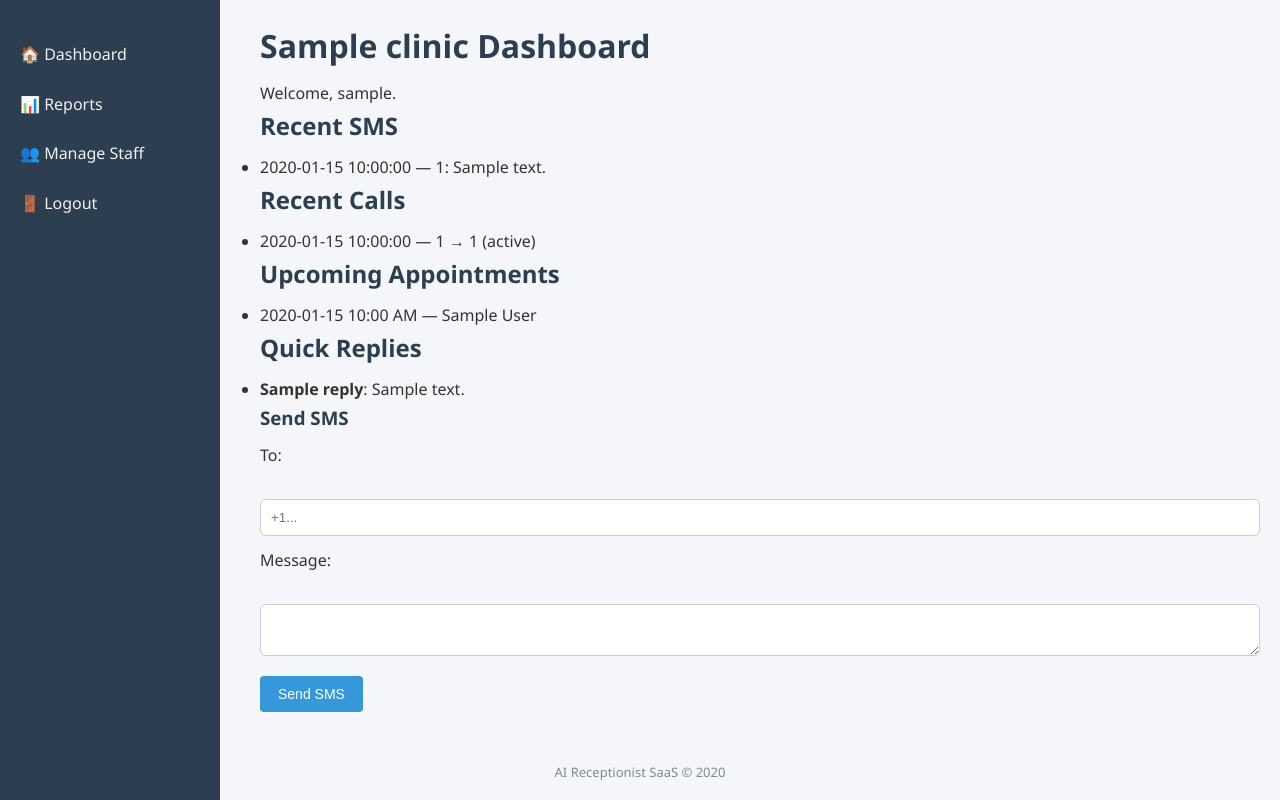
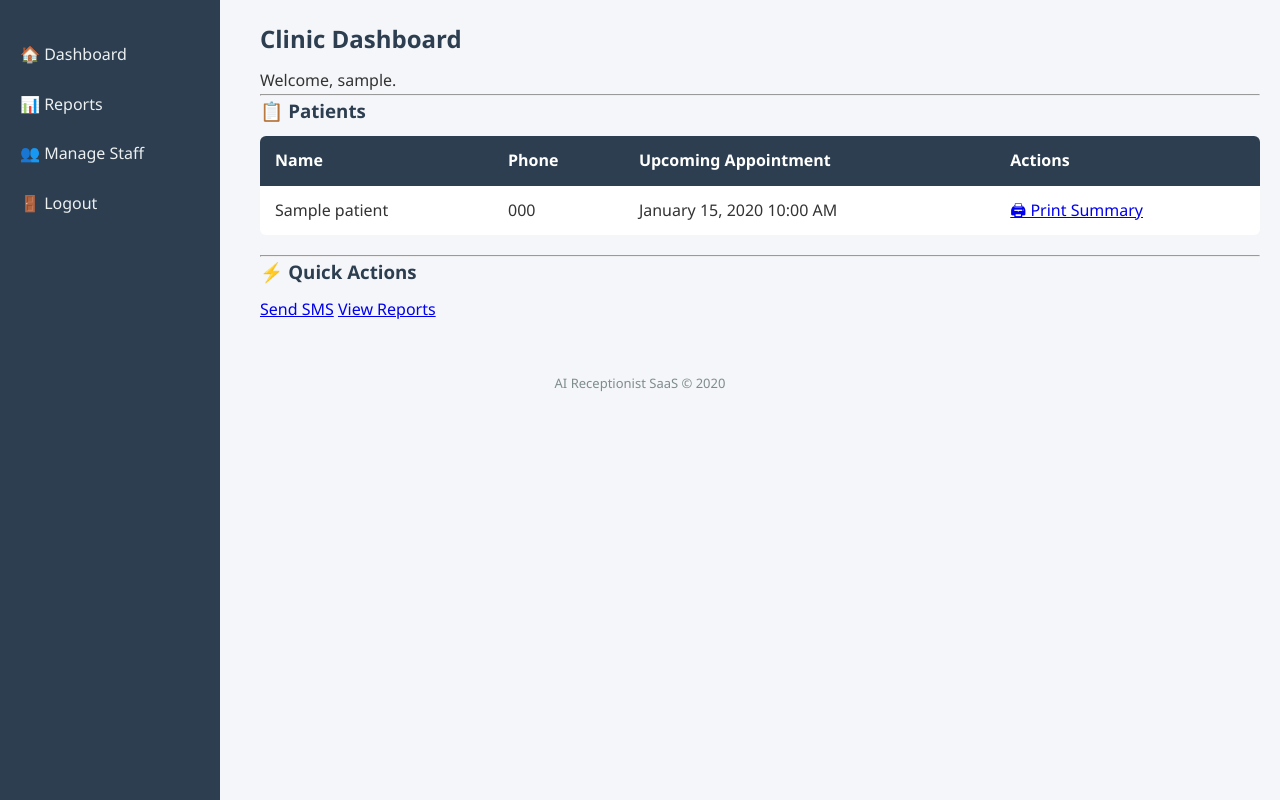
Before and after one commit to ConnorV2006/AI-Receptionist-Enchanced, a Flask app: template templates/clinic_dashboard.html in a window 1280 px wide. Run offline with Flask 3, Linux system fonts and the light colour scheme; tables that the repository leaves empty hold one stand-in row (values such as "Sample post"); the template is opened without the code that fills it: values that come from a table or form of the project are taken from there, most other values are stand-ins (such as "Sample title", 1, 10 or a date in 2020).

Commit message:
Update clinic_dashboard.html

```diff
--- a/templates/clinic_dashboard.html
+++ b/templates/clinic_dashboard.html
@@ -1,56 +1,54 @@
 {% extends "base.html" %}
 {% block content %}
-<h1>{{ clinic.name }} Dashboard</h1>
 
-{% if admin %}
-  <p>Welcome, {{ admin.username }}{% if admin.is_superadmin %} (Super Admin){% endif %}.</p>
-{% endif %}
+<h2>Clinic Dashboard</h2>
 
-<h2>Recent SMS</h2>
-<ul>
-  {% for sms in sms_logs %}
-    <li>{{ sms.timestamp }} — {{ sms.to_number }}: {{ sms.message_body }}</li>
-  {% else %}
-    <li>No SMS yet.</li>
-  {% endfor %}
-</ul>
+<p>Welcome, {{ admin.username }}{% if admin.is_superadmin %} (Super Admin){% endif %}.</p>
 
-<h2>Recent Calls</h2>
-<ul>
-  {% for call in call_logs %}
-    <li>{{ call.timestamp }} — {{ call.from_number }} → {{ call.to_number }} ({{ call.status }})</li>
-  {% else %}
-    <li>No calls yet.</li>
-  {% endfor %}
-</ul>
+<hr>
 
-<h2>Upcoming Appointments</h2>
-<ul>
-  {% for appt in appointments %}
-    <li>{{ appt.appt_time.strftime("%Y-%m-%d %I:%M %p") }} — {{ appt.patient.full_name }}</li>
-  {% else %}
-    <li>No appointments scheduled.</li>
-  {% endfor %}
-</ul>
+<h3>📋 Patients</h3>
+<table>
+  <thead>
+    <tr>
+      <th>Name</th>
+      <th>Phone</th>
+      <th>Upcoming Appointment</th>
+      <th>Actions</th>
+    </tr>
+  </thead>
+  <tbody>
+    {% for patient in patients %}
+    <tr>
+      <td>{{ patient.name }}</td>
+      <td>{{ patient.phone }}</td>
+      <td>
+        {% if patient.appointments %}
+          {{ patient.appointments[0].date.strftime("%B %d, %Y %I:%M %p") }}
+        {% else %}
+          None
+        {% endif %}
+      </td>
+      <td>
+        <!-- Print Summary button -->
+        <a class="btn" href="{{ url_for('patient_print', patient_id=patient.id) }}" target="_blank">
+          🖨 Print Summary
+        </a>
+      </td>
+    </tr>
+    {% endfor %}
+  </tbody>
+</table>
 
-<h2>Quick Replies</h2>
-<ul>
-  {% for reply in replies %}
-    <li><strong>{{ reply.title }}</strong>: {{ reply.body }}</li>
-  {% else %}
-    <li>No quick replies defined.</li>
-  {% endfor %}
-</ul>
+<hr>
 
-{% if admin %}
-  <form method="post" action="{{ url_for('send_sms', slug=clinic.slug) }}">
-    <h3>Send SMS</h3>
-    <label>To:</label><br>
-    <input type="text" name="to" placeholder="+1..."><br>
-    <label>Message:</label><br>
-    <textarea name="message"></textarea><br>
-    <button type="submit">Send SMS</button>
-  </form>
-{% endif %}
+<h3>⚡ Quick Actions</h3>
+<div>
+  <a class="btn" href="{{ url_for('send_sms', slug=clinic.slug) }}">Send SMS</a>
+  <a class="btn" href="{{ url_for('view_reports') }}">View Reports</a>
+  {% if admin.is_superadmin %}
+    <a class="btn" href="{{ url_for('edit_clinic', slug=clinic.slug) }}">Edit Clinic Info</a>
+  {% endif %}
+</div>
 
 {% endblock %}
```
